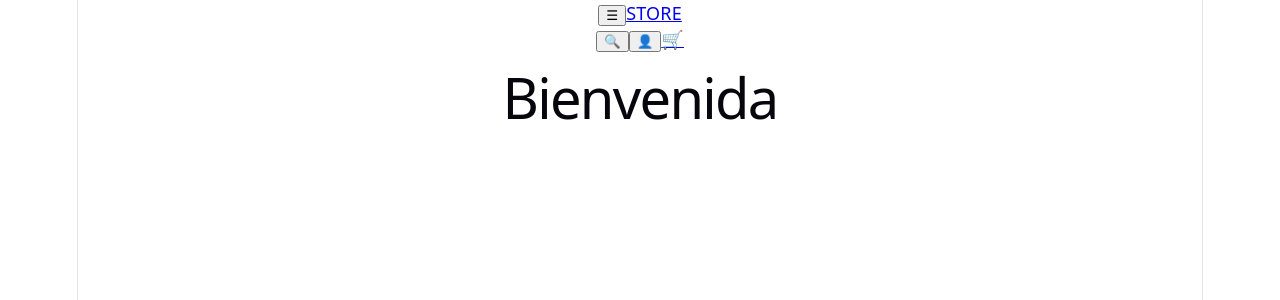
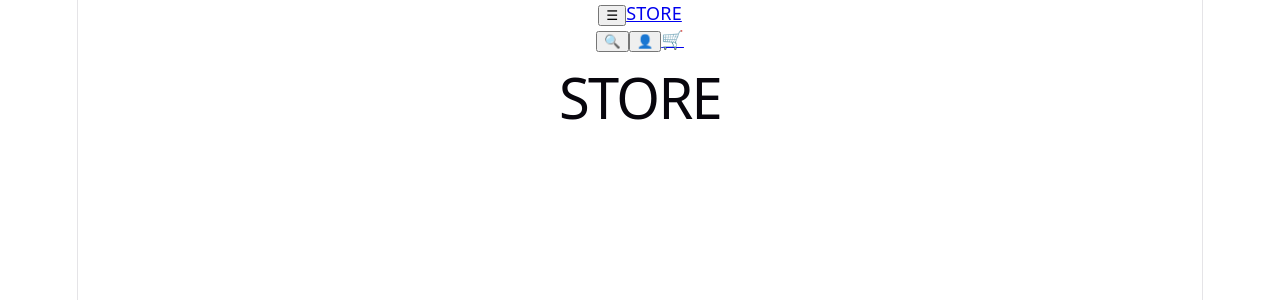
Before and after one commit to deligarbur/ecommerce-web-project, a React (Vite) app: page / in a window 1280 px wide. Shown: the top 300 px of the page. Built offline with nearby package versions, Linux system fonts and the light colour scheme.

Commit message:
feat: add landing hero structure

```diff
--- /dev/null
+++ b/src/components/Hero.jsx
@@ -0,0 +1,7 @@
+export function Hero() {
+  return (
+    <section className="Hero">
+      <h1 className="hero__title">STORE</h1>
+    </section>
+  );
+}
--- a/src/pages/Home.jsx
+++ b/src/pages/Home.jsx
@@ -1,7 +1,9 @@
+import { Hero } from '../components/Hero';
+
 export function Home() {
   return (
     <main>
-      <h1>Bienvenida</h1>
+      <Hero />
     </main>
   );
 }
```
